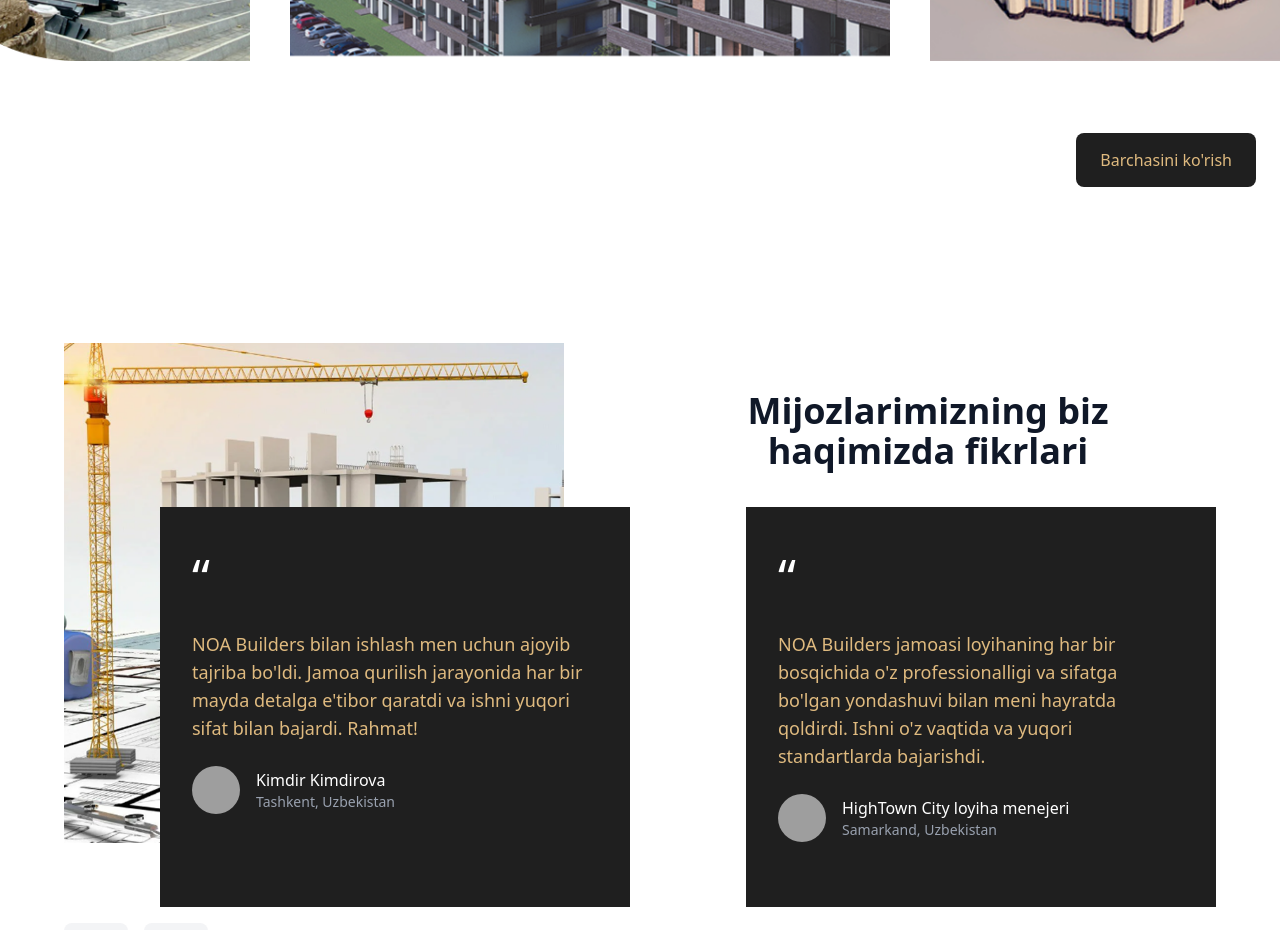
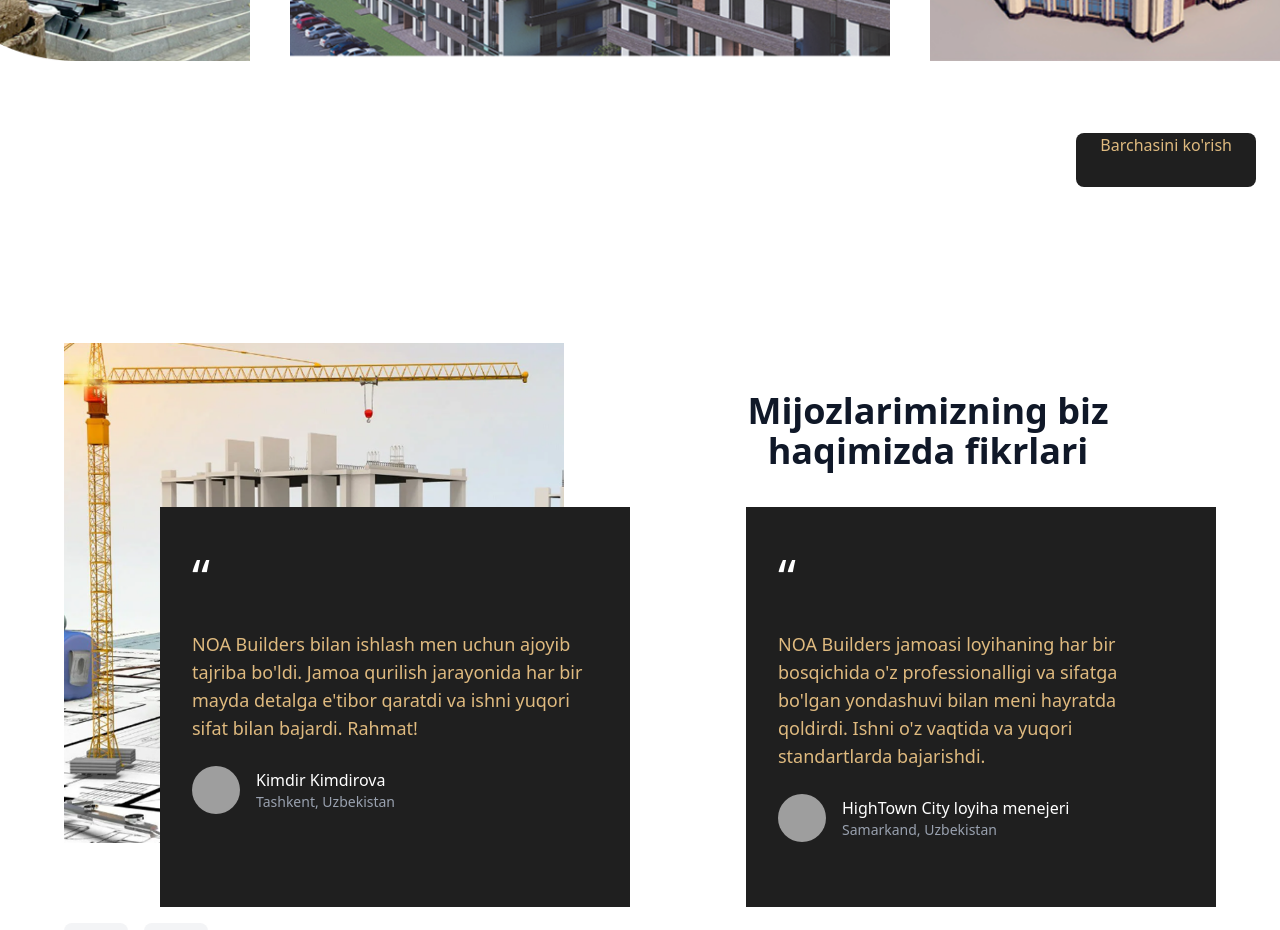
Before and after one commit to dotnetsharpist/noabuilders, a Vue app: page / in a window 1280 px wide. Shown: the part 4880-5810 px from the top of the page. Built offline with nearby package versions, Linux system fonts and the light colour scheme; grey boxes are pictures that could not be loaded.

Commit message:
added link for button

```diff
--- a/src/views/HomeView.vue
+++ b/src/views/HomeView.vue
@@ -403,9 +403,9 @@
   </div>
 
 <div class="flex items-center justify-end mt-[60px]">
-  <button class="bg-[#1f1f1f] text-[#dfba7f] h-[54px] rounded-lg hover:bg-[#b89346] hover:text-white my-3 mx-2 cursor-pointer px-6 font-medium transition-colors">
+  <a href="https://drive.google.com/file/d/1_kbGiPSHw3319xuSUkPKV1eY9-wu0xg4/view?usp=sharing" class="bg-[#1f1f1f] text-[#dfba7f] h-[54px] rounded-lg hover:bg-[#b89346] hover:text-white my-3 mx-2 cursor-pointer px-6 font-medium transition-colors">
           {{ $t('viewAll') }}
-        </button>
+  </a>
 </div>
 </section>
 
```
